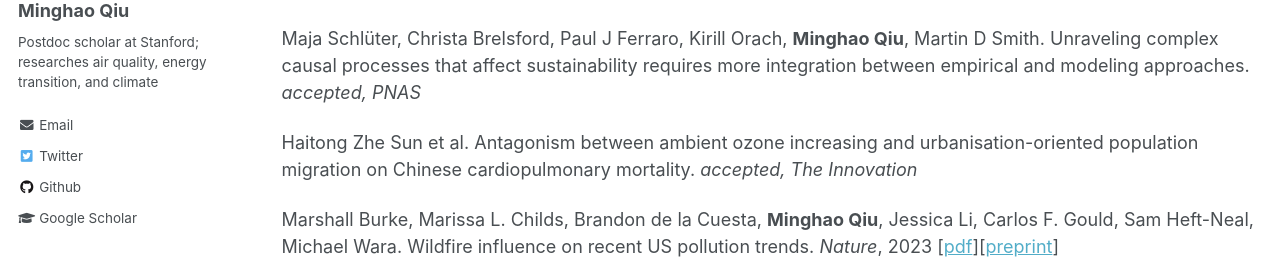
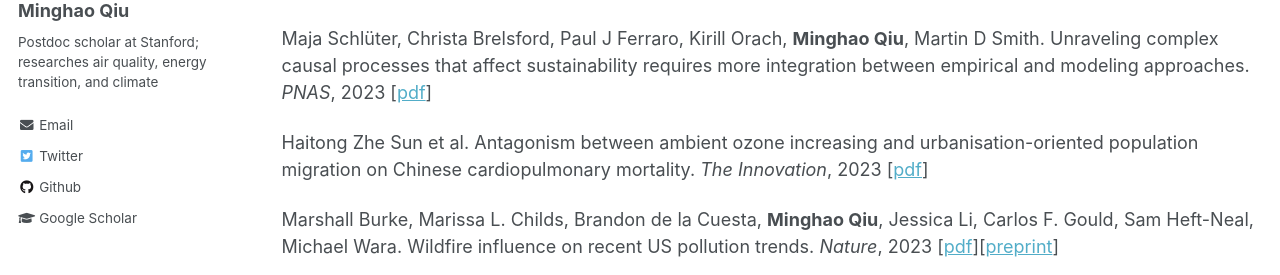
Before and after one commit to mhqiu/mhqiu.github.io, a Jekyll site: the page built from _pages/publications.md, in a window 1280 px wide and 900 px high. Shown: the part 368-643 px from the top of the window. Built offline with Jekyll 4.4.1, drawn with Linux system fonts in a browser that asks for light colours.

Commit message:
Update publications.md

```diff
--- a/_pages/publications.md
+++ b/_pages/publications.md
@@ -30,9 +30,9 @@ author_profile: true
 
 ^ denotes equal contribution
 
-Maja Schlüter, Christa Brelsford, Paul J Ferraro, Kirill Orach, **Minghao Qiu**, Martin D Smith. Unraveling complex causal processes that affect sustainability requires more integration between empirical and modeling approaches. *accepted, PNAS*
+Maja Schlüter, Christa Brelsford, Paul J Ferraro, Kirill Orach, **Minghao Qiu**, Martin D Smith. Unraveling complex causal processes that affect sustainability requires more integration between empirical and modeling approaches. *PNAS*, 2023 \[[pdf](https://doi.org/10.1073/pnas.2215676120)\]
 
-Haitong Zhe Sun et al. Antagonism between ambient ozone increasing and urbanisation-oriented population migration on Chinese cardiopulmonary mortality. *accepted, The Innovation*
+Haitong Zhe Sun et al. Antagonism between ambient ozone increasing and urbanisation-oriented population migration on Chinese cardiopulmonary mortality. *The Innovation*, 2023 \[[pdf](https://doi.org/10.1016/j.xinn.2023.100517)\]
 
 Marshall Burke, Marissa L. Childs, Brandon de la Cuesta, **Minghao Qiu**, Jessica Li, Carlos F. Gould, Sam Heft-Neal, Michael Wara. Wildfire influence on recent US pollution trends. *Nature*, 2023 \[[pdf](https://www.nature.com/articles/s41586-023-06522-6)\]\[[preprint](https://eartharxiv.org/repository/view/4840/)\]
 
```
